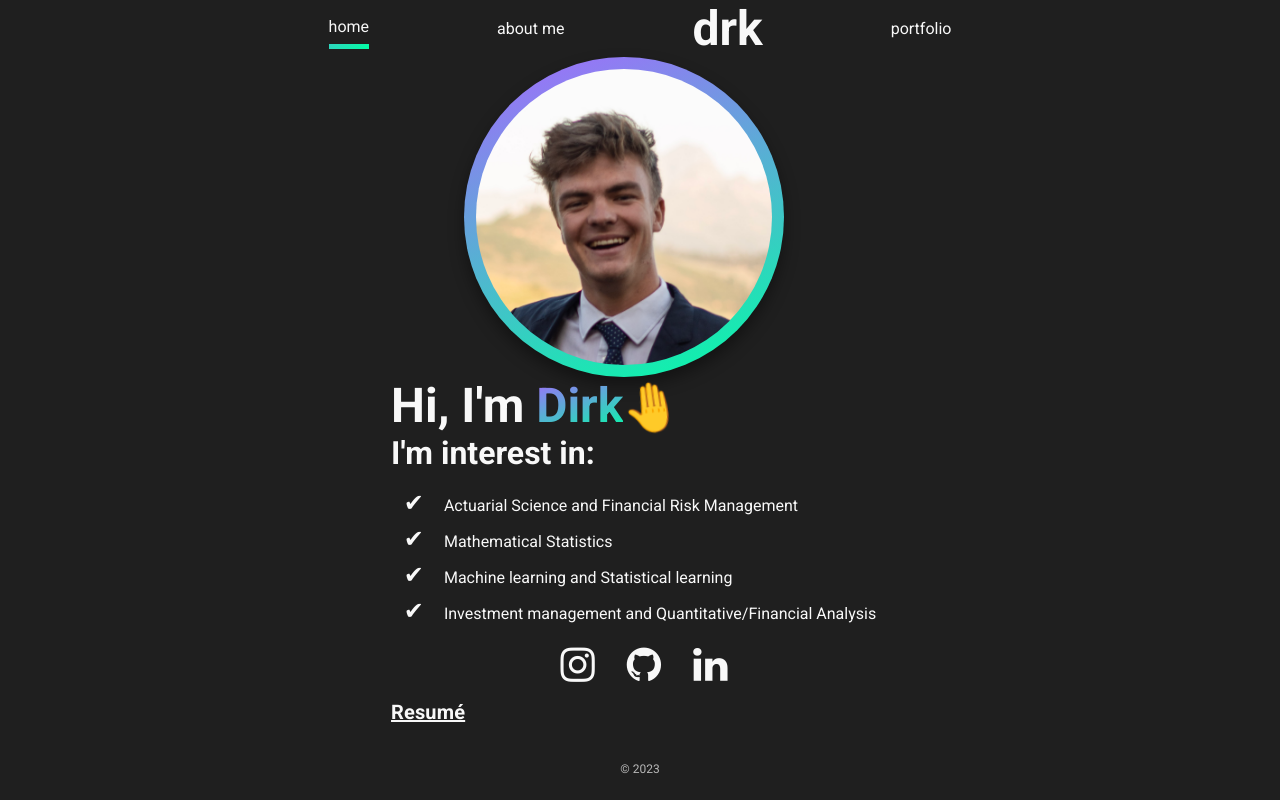
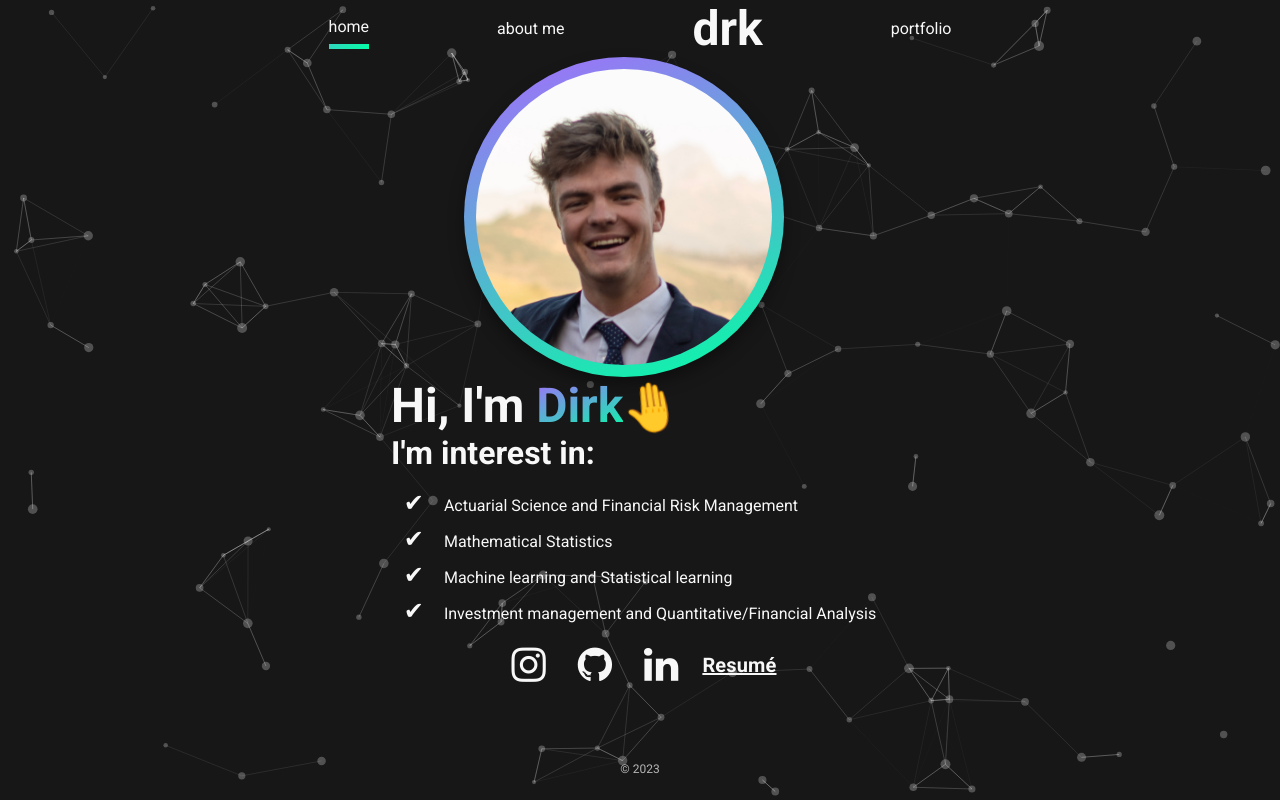
Before and after one commit to Dirkrkotze/Dirkrkotze.github.io, a React (Create React App) app: page / in a window 1280 px wide. Built offline with nearby package versions, Linux system fonts and the light colour scheme; the HTML template or start-up script is replaced by a standard one.

Commit message:
particles background add

```diff
--- a/src/components/BaseLayout.js
+++ b/src/components/BaseLayout.js
@@ -6,7 +6,7 @@ import About from "./about/About";
 import Portfolio from "./portfolio/Portfolio";
 import {Route, Routes} from "react-router-dom";
 import {Box, Grid} from "@mui/material";
-import ParticlesBackground from "./particle.js"
+import ParticlesBackground from "./ParticlesBackground"
 
 export default function BaseLayout() {
    let [darkMode, setDarkMode] = useState(true);
--- a/src/components/BaseLayout.module.scss
+++ b/src/components/BaseLayout.module.scss
@@ -6,6 +6,7 @@ footer {
 
 .dark {
   background-color: $dark;
+  opacity: 0.99;
   color: $white;
   transition: all 400ms;
 
--- a/src/components/home/Home.js
+++ b/src/components/home/Home.js
@@ -29,10 +29,10 @@ export default function Home() {
                {info.socials.map((social, index) => (
                   <SocialIcon key={index} link={social.link} icon={social.icon} label={social.label} />
                ))}
-            </Box>
+
             <Box display={'flex'} flexDirection='column' textAlign={'left'} marginTop='-3px'>
 
-                        <Typography variant="h5" fontWeight={'bold'} paddingBottom='8px' style={{ background: info.gradient, WebkitBackgroundClip: 'text', WebkitTextFillColor: 'transparent'}}>
+                        <Typography variant="h5" fontWeight={'bold'} textAlign={'center'} paddingBottom='8px' style={{ background: info.gradient, WebkitBackgroundClip: 'text', WebkitTextFillColor: 'transparent'}}>
                         </Typography>
                             {
                                 <Typography variant="h6" fontWeight={'bold'} paddingTop='2px' key={11}>
@@ -43,7 +43,7 @@ export default function Home() {
 
 
 
-
+                            </Box>
                          </Box>
          </Box>
       </Box>
--- a/src/info/Info.js
+++ b/src/info/Info.js
@@ -15,18 +15,7 @@ export let theme = {
     inactiveButton:'#bbbbbb',
     form:'#e5e5e5'
 };
-/*
-I highly recommend using a gradient generator like https://gradientgenerator.paytonpierce.dev/ to generate a pair of colors that you like.
-These colors will be used to style your name on the homepage, the background of your picture, and some other accents throughout
-the site.
- */
 
-
-/*
-So let's get started! Some of the info below is pretty self-explanatory, like 'firstName' and 'bio'. I'll try to explain anything
-that might not be obvious right off the bat :) I recommend looking at the template example live using "npm start" to get an idea
-of what each of the values mean.
- */
 
 export const info = {
     firstName: "Dirk",
@@ -72,15 +61,12 @@ export const info = {
             icon: "fa fa-linkedin",
             label: 'linkedin'
         }
-// Feel free to remove any of these that you don't have. I'll write an FAQ on how to add new ones later, let me know if you have a request for an icon!
-// Just change the links so that they lead to your social profiles.
-
     ],
     bio: "Hello! I'm Dirk. I'm an Actuarial Science graduate specialising in the fields of Actuarial Science, Mathematical statistics, Statistical Learning, Financial Analyis. I am excited to apply myself in the financial world combining the concepts taught in Actuarial Science with data science and quantitatice analysis. As the fourth industrial revolution dawns upon us with AI and machine learning leading the way, I am looking forward to seeing how I can provide value to you by applying the knowledge and skills that I have accumulated. ",
     skills:
         {
-            proficientWith: ['Python', 'R', 'Statistica', 'VBA', 'Java', 'Latex', 'SAS' , 'github', 'html5', 'css3'],
-            exposedTo: ['nodejs', 'VIM', 'pandas']
+            proficientWith: ['Python', 'R', 'Statistica', 'VBA', 'Java', 'Latex', 'SAS' , 'html', 'css'],
+            exposedTo: ['nodejs', 'VIM', 'Github', 'pandas']
         },
         hobbies: [
             {
```
Also changed, not shown: src/components/ParticlesBackground.js (renamed from src/components/particle.js).
